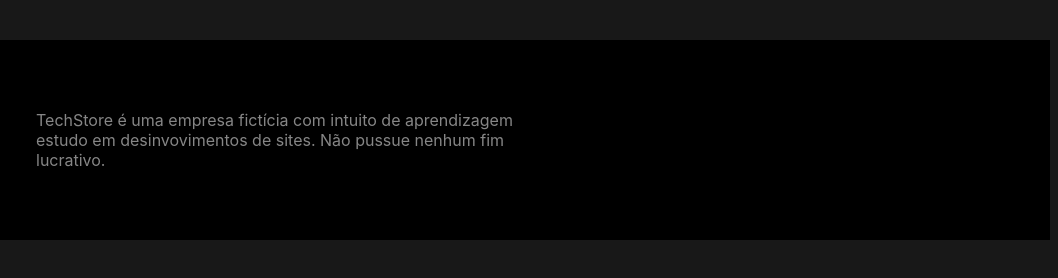
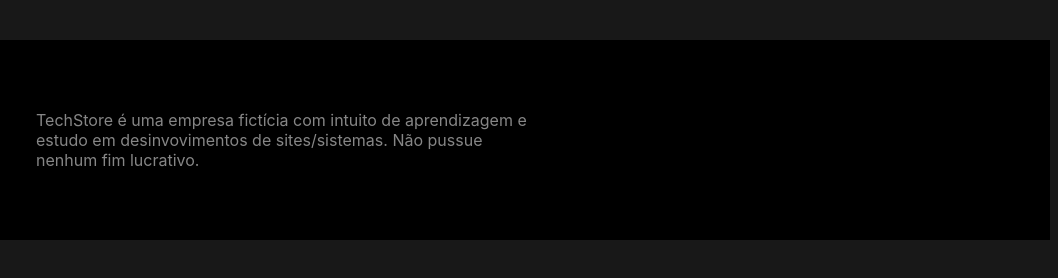
Before and after one commit to Bento120/ProvaPratica, a plain HTML site: page index.html in a window 1280 px wide. Shown: the part 272-550 px from the top of the page, 222-1280 px from the left. Drawn offline with Linux system fonts and the light colour scheme.

Commit message:
Fix typo in footer description for clarity and correctness

```diff
--- a/index.html
+++ b/index.html
@@ -24,7 +24,7 @@
     </main>
     <Footer>
         <img src="assets/LogoTechStore.png" width="200" height="auto">
-        <p>TechStore é uma empresa fictícia com intuito de aprendizagem estudo em desinvovimentos de sites. Não pussue nenhum fim lucrativo.</p>
+        <p>TechStore é uma empresa fictícia com intuito de aprendizagem e estudo em desinvovimentos de sites/sistemas. Não pussue nenhum fim lucrativo.</p>
     </Footer>
 </body>
 
```
